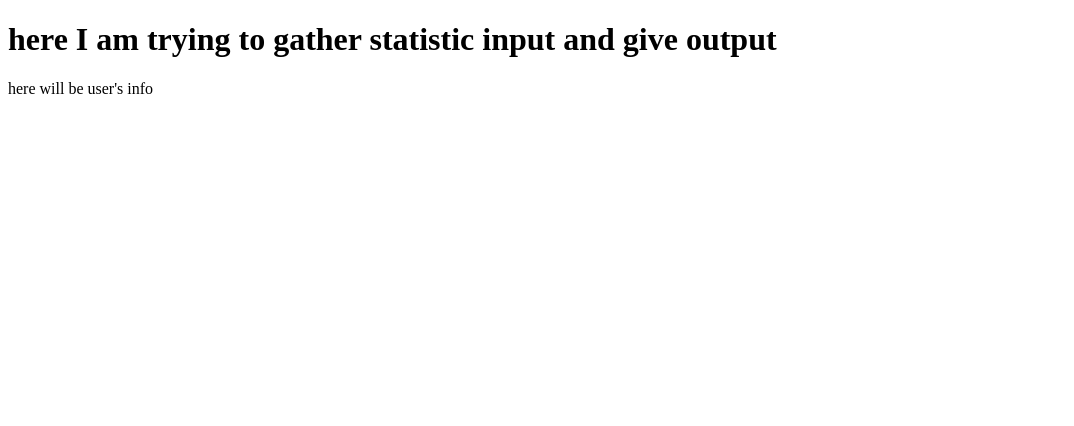
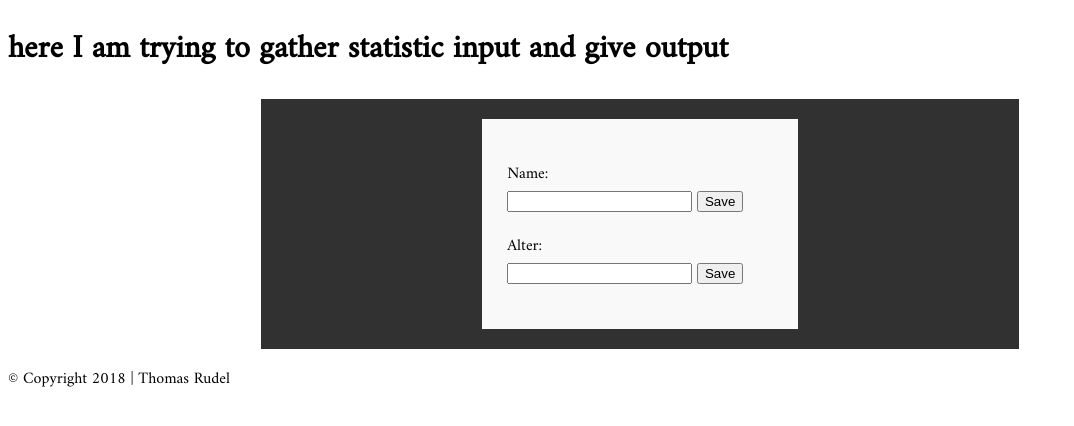
Before and after one commit to TomTwist/statistic, a plain HTML site: page index.html in a window 1280 px wide. Shown: the whole page, without its empty margins (0-1074 px from the left). Drawn offline with Linux system fonts and the light colour scheme.

Commit message:
first input field and minimal styles applied

```diff
--- a/css/styles.css
+++ b/css/styles.css
@@ -0,0 +1,33 @@
+:root {
+  --main-background: #313131;
+  --input-background: #f9f9f9;
+}
+
+body {
+  font-family: 'Amiri', serif;
+}
+
+.input-field {
+  background-color: var(--input-background);
+  padding: 25px;
+}
+
+.wrapper {
+  background: var(--main-background);
+  padding: 20px 0;
+}
+
+@media (min-width: 1100px) {
+
+  .wrapper {
+    width: 60%;
+    margin: auto;
+    background-color:
+  }
+
+  .input-field {
+    width: 35%;
+    margin: auto;
+  }
+
+}
--- a/index.html
+++ b/index.html
@@ -4,16 +4,41 @@
     <meta charset="utf-8">
     <link rel="stylesheet" href="css/styles.css">
     <title>Statistic gathering and generating</title>
+    <link href="https://fonts.googleapis.com/css?family=Amiri" rel="stylesheet">
   </head>
   <body>
     <header>
       <h1>here I am trying to gather statistic input and give output</h1>
-
     </header>
 
-<div class="info">
-  <p>here will be user's info</p>
+    <div class="wrapper">
+      <div class="input-field">
+        <form action="" method="post">
+          <p>
+            <label for="POST-name">Name:</label><br>
+            <input id="POST-name" type="text" name="name">
+            <input type="submit" value="Save">
+          </p>
+          <p>
+            <label for="POST-age">Alter:</label><br>
+            <input id="POST-age" type="text" name="name">
+            <input type="submit" value="Save">
+          </p>
+        </form>
+      </div>  <!-- form end -->
+    </div> <!-- wrapper end -->
+      <footer>
+      <p>&copy; Copyright <!-- this will set the current year -->
+        <script language="JavaScript" type="text/javascript">
+            now = new Date
+            theYear=now.getYear()
+            if (theYear < 1900)
+            theYear=theYear+1900
+            document.write(theYear)
+        </script>
+      | Thomas Rudel
+      </p>
+    </footer>
 
-</div>
   </body>
 </html>
```
